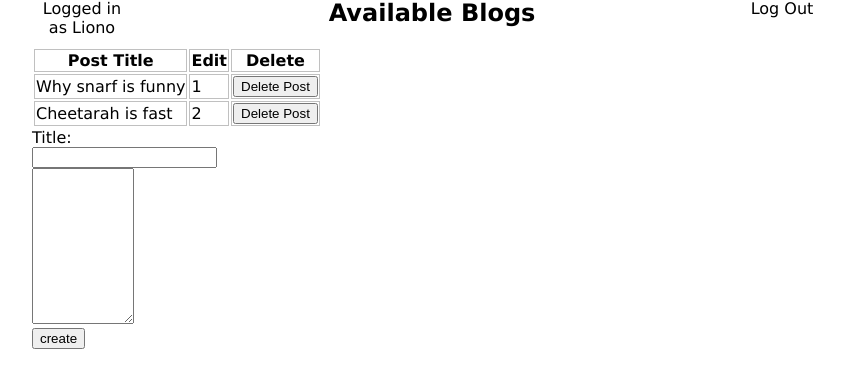
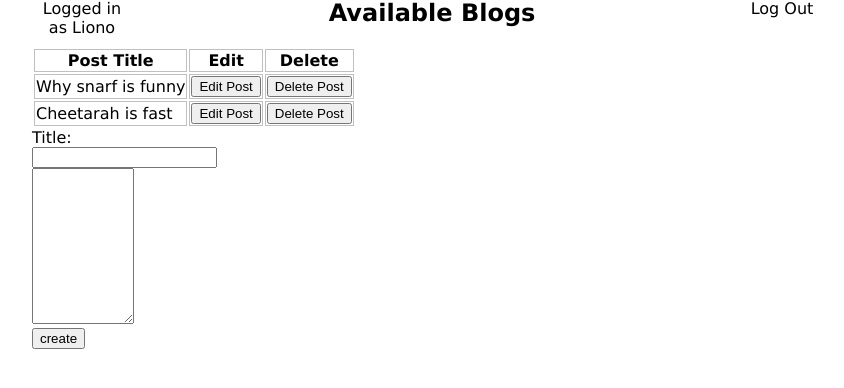
Before and after one commit to sqlmdxdude/WebProgrammingProject2, a PHP site: page /post.php in a window 1280 px wide. Shown: the part 21-409 px from the top of the page, without its empty margins (208-1052 px from the left). Run offline with PHP 8.4, Linux system fonts and the light colour scheme; data comes from the database, SQL or seed files in the repository.

Commit message:
post with buttons

```diff
--- a/post.php
+++ b/post.php
@@ -21,7 +21,7 @@
             if(mysqli_num_rows($results)>0){
             ?><table id="userposts"><tr><th>Post Title</th><th>Edit</th><th>Delete</th></tr><?php
             while($row=mysqli_fetch_assoc($results)){
-                echo "<tr><td>".$row["title"]."</td><td>".$row["postID"]."</td><td><form id='delete' method='post' action=''><input type='hidden' name='postID' value='".$row["postID"]."'/><input type='submit' value='Delete Post' /></form></td></tr>";
+                echo "<tr><td>".$row["title"]."</td><td><form id='edit' method='post' action=''><input type='hidden' name='postID' value='".$row["postID"]."'/><input type='submit' value='Edit Post' /></form></td><td><form id='delete' method='post' action=''><input type='hidden' name='postID' value='".$row["postID"]."'/><input type='submit' value='Delete Post' /></form></td></tr>";
                 }
             ?></table><?php
             }
```
